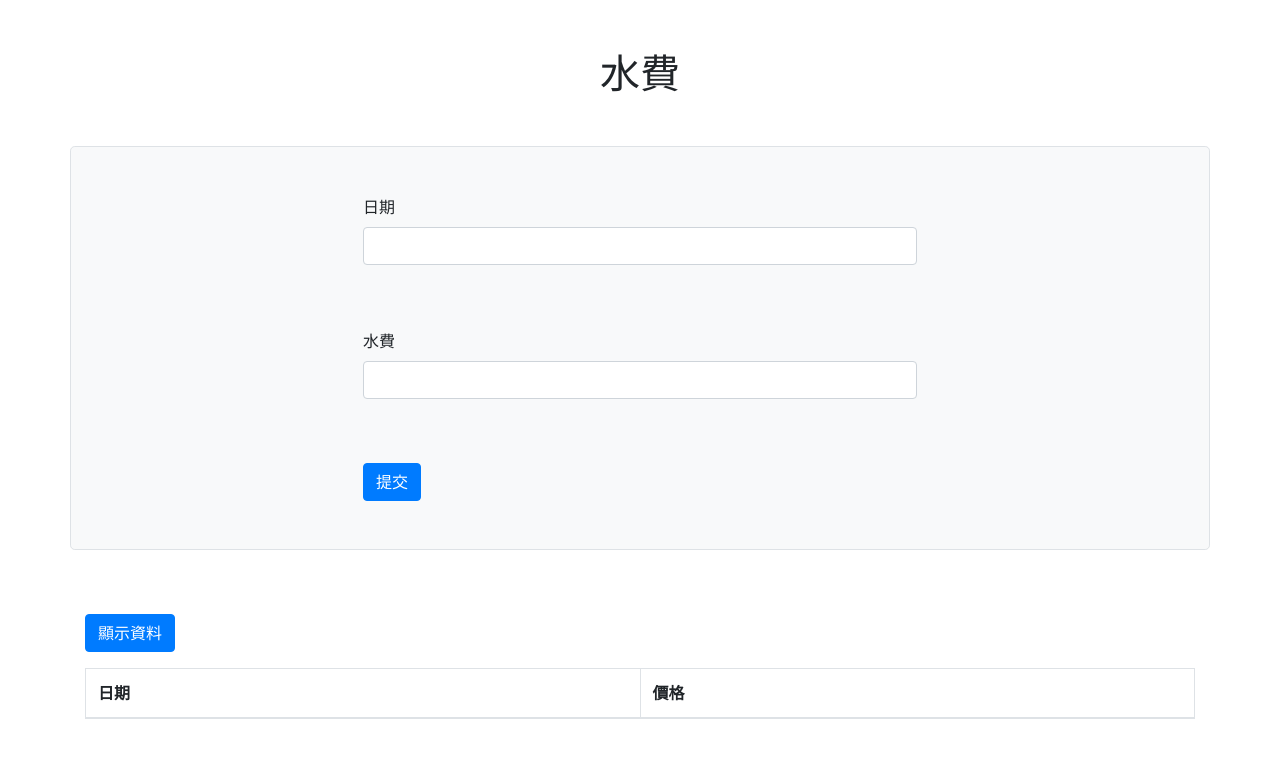
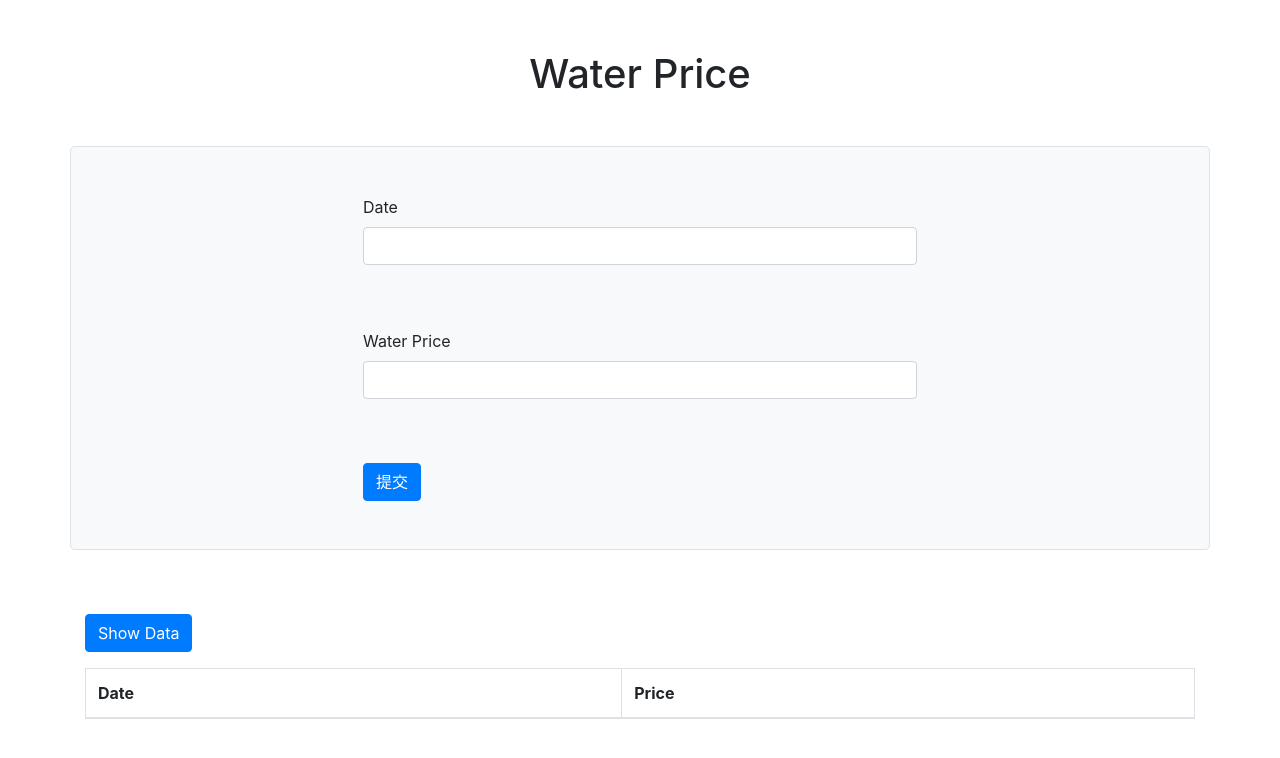
Before and after one commit to asd215038/expressHW, a website: page index.html in a window 1280 px wide. Drawn offline with nearby package versions, Linux system fonts and the light colour scheme.

Commit message:
feat: 中文轉換成英文 index.html:中文字改為使用英文字 2024/06/04

```diff
--- a/index.html
+++ b/index.html
@@ -12,16 +12,16 @@
 
 <body>
 <div class="container">
-  <h1 class="d-flex justify-content-center">水費</h1>
+  <h1 class="d-flex justify-content-center">Water Price</h1>
 </div>
 <div class="container d-flex justify-content-center my-5 border rounded-lg bg-light">
   <form class="w-50 my-5">
     <div class="form-group">
-      <label for="date">日期</label>
+      <label for="date">Date</label>
       <input type="text" class="form-control" id="date" name="date"><br><br>
     </div>
     <div class="form-group">
-      <label for="value">水費</label>
+      <label for="value">Water Price</label>
       <input type="text" class="form-control" id="value" name="value"><br><br>
     </div>
     <input type="button" class="btn btn-primary" id="submitButton" value="提交">
@@ -47,12 +47,12 @@
 </script>
 
 <div class="container">
-  <button id="showdata" class="btn btn-primary my-3">顯示資料</button>
+  <button id="showdata" class="btn btn-primary my-3">Show Data</button>
   <table id="data" class="table table-bordered">
     <thead>
     <tr>
-      <th>日期</th>
-      <th>價格</th>
+      <th>Date</th>
+      <th>Price</th>
     </tr>
     </thead>
     <tbody>
```
